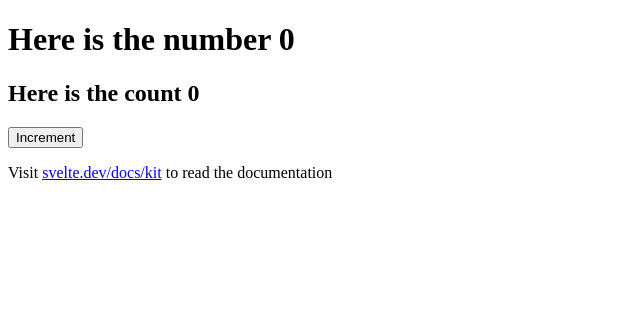
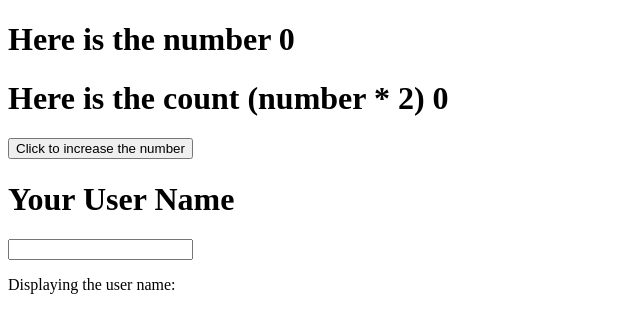
Before and after one commit to dyj0183/Svelte-Practice-Project, a SvelteKit app: page / in a window 1280 px wide. Shown: the top 332 px of the page, without its empty margins (0-640 px from the left). Built offline with nearby package versions, Linux system fonts and the light colour scheme.

Commit message:
bind user input value and use  as a debugging tool

```diff
--- a/src/routes/+page.svelte
+++ b/src/routes/+page.svelte
@@ -1,9 +1,15 @@
 <script>
   let number = $state(0);
   let count = $derived(number * 2);
+  let userName = $state("");
+  // For debugging purpose
+  $inspect(userName)
 </script>
 
 <h1>Here is the number {number}</h1>
-<h2>Here is the count {count}</h2>
-<button on:click={() => number++}>Increment</button>
-<p>Visit <a href="https://svelte.dev/docs/kit">svelte.dev/docs/kit</a> to read the documentation</p>
+<h1>Here is the count (number * 2) {count}</h1>
+<button on:click={() => number++}>Click to increase the number</button>
+
+<h1>Your User Name</h1>
+<input type="text" bind:value={userName} />
+<p>Displaying the user name: {userName}</p>
```
